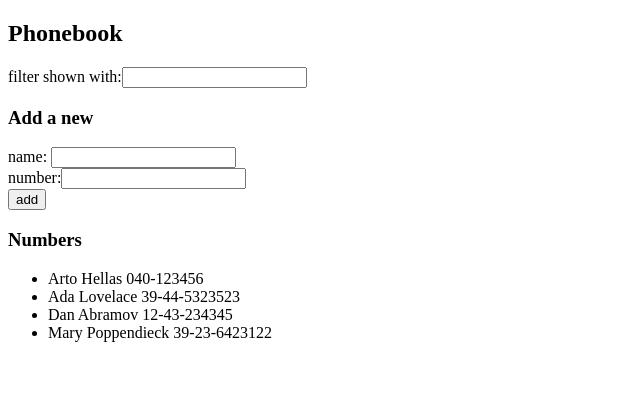
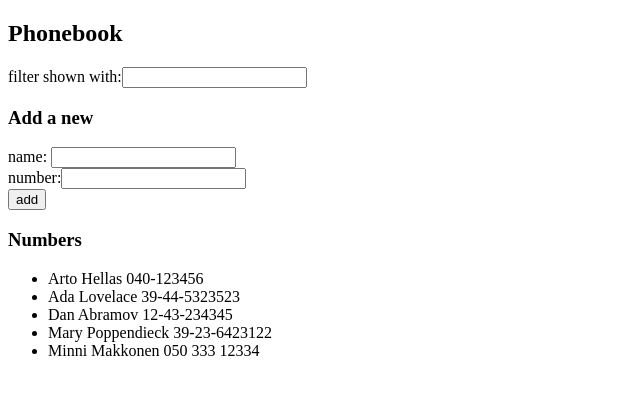
Before and after one commit to AnnamariKoo/05-puhelinluettelo-osa2, a React (Vite) app: page / in a window 1280 px wide. Shown: the top 394 px of the page, without its empty margins (0-640 px from the left). Built offline with nearby package versions, Linux system fonts and the light colour scheme; data requests are answered from the project's data file.

Commit message:
Luetteloon lisättävät uudet numerot synkronoidaan palvelimelle

```diff
--- a/db.json
+++ b/db.json
@@ -19,6 +19,11 @@
       "name": "Mary Poppendieck",
       "number": "39-23-6423122",
       "id": "4"
+    },
+    {
+      "id": "0e17",
+      "name": "Minni Makkonen",
+      "number": "050 333 12334"
     }
   ]
 }
--- a/src/App.jsx
+++ b/src/App.jsx
@@ -31,10 +31,14 @@ const App = () => {
       alert(`${newName} is already added to phonebook`);
       return;
     }
-
-    setPersons(persons.concat(personObject));
-    setNewName("");
-    setNewNumber("");
+    axios
+      .post("http://localhost:3001/persons", personObject)
+      .then((response) => {
+        console.log(response);
+        setPersons(persons.concat(response.data));
+        setNewName("");
+        setNewNumber("");
+      });
   };
 
   const handleSearchChange = (event) => {
```
